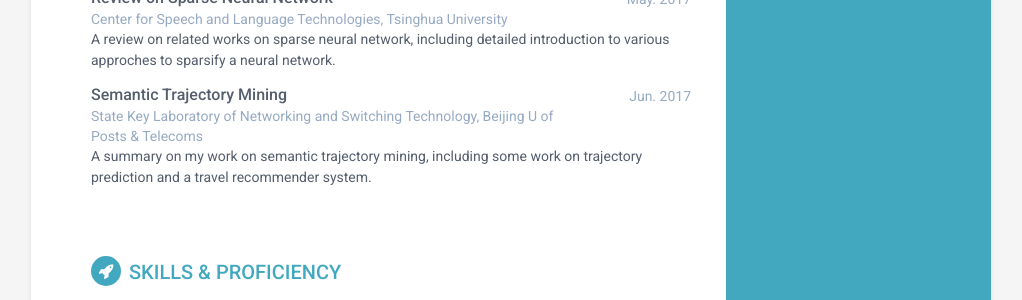
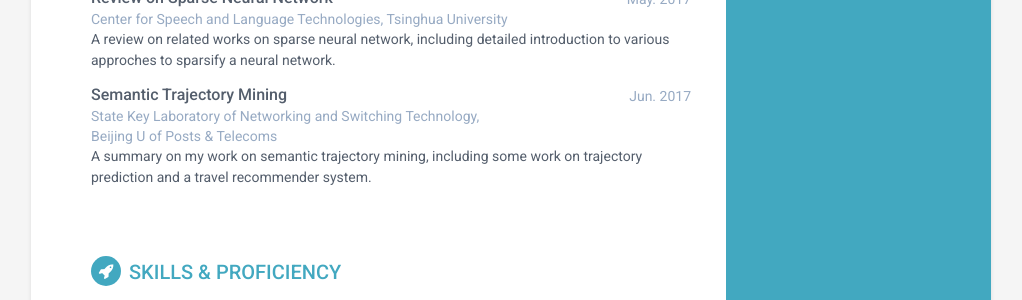
Before and after one commit to saisu123/saisu123.github.io, a Jekyll site: the page built from index.html, in a window 1280 px wide and 900 px high, scrolled down 1889 px. Shown: the part 152-452 px from the top of the window, without its empty margins (129-1151 px from the left). Built offline with Jekyll 4.4.1, drawn with Linux system fonts in a browser that asks for light colours.

Commit message:
adjust format

```diff
--- a/_data/reports.yml
+++ b/_data/reports.yml
@@ -6,5 +6,5 @@
 - publication:
   role: <a href="reports/GPS_analysis.pdf">Semantic Trajectory Mining</a>
   time: Jun. 2017
-  company: State Key Laboratory of Networking and Switching Technology, Beijing U of Posts & Telecoms
+  company: State Key Laboratory of Networking and Switching Technology,<br>Beijing U of Posts & Telecoms
   details: "A summary on my work on semantic trajectory mining, including some work on trajectory prediction and a travel recommender system."
```
Also changed, not shown: 1 other file.
